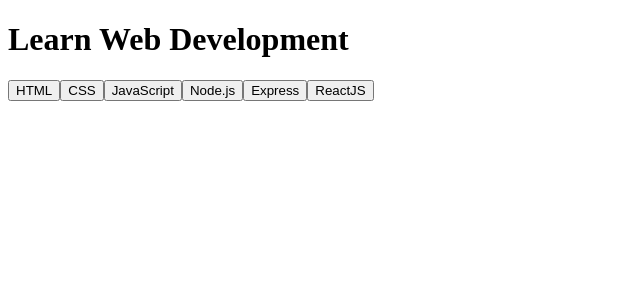
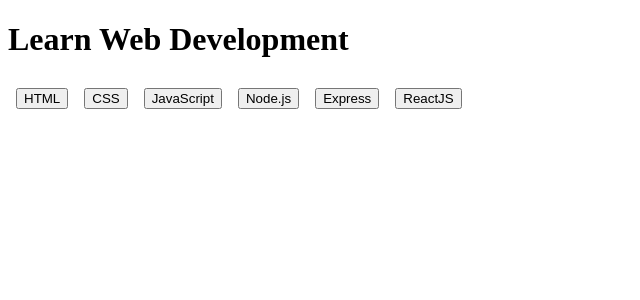
Before and after one commit to Alberto-Monaco/react-use-state, a React (Vite) app: page / in a window 1280 px wide. Shown: the top 300 px of the page, without its empty margins (0-640 px from the left). Built offline with nearby package versions, Linux system fonts and the light colour scheme.

Commit message:
css button and useState

```diff
--- a/src/components/AppMain.jsx
+++ b/src/components/AppMain.jsx
@@ -2,6 +2,8 @@
 import languages from '../data/languages'
 
 export default function AppMain() {
+	const [language, setLanguage] = useState(0)
+
 	return (
 		<main>
 			<div className='container'>
--- a/src/index.css
+++ b/src/index.css
@@ -0,0 +1,8 @@
+.hide {
+    display: none;
+}
+
+button {
+    cursor: auto;
+    margin: 0.5rem;
+}
```
